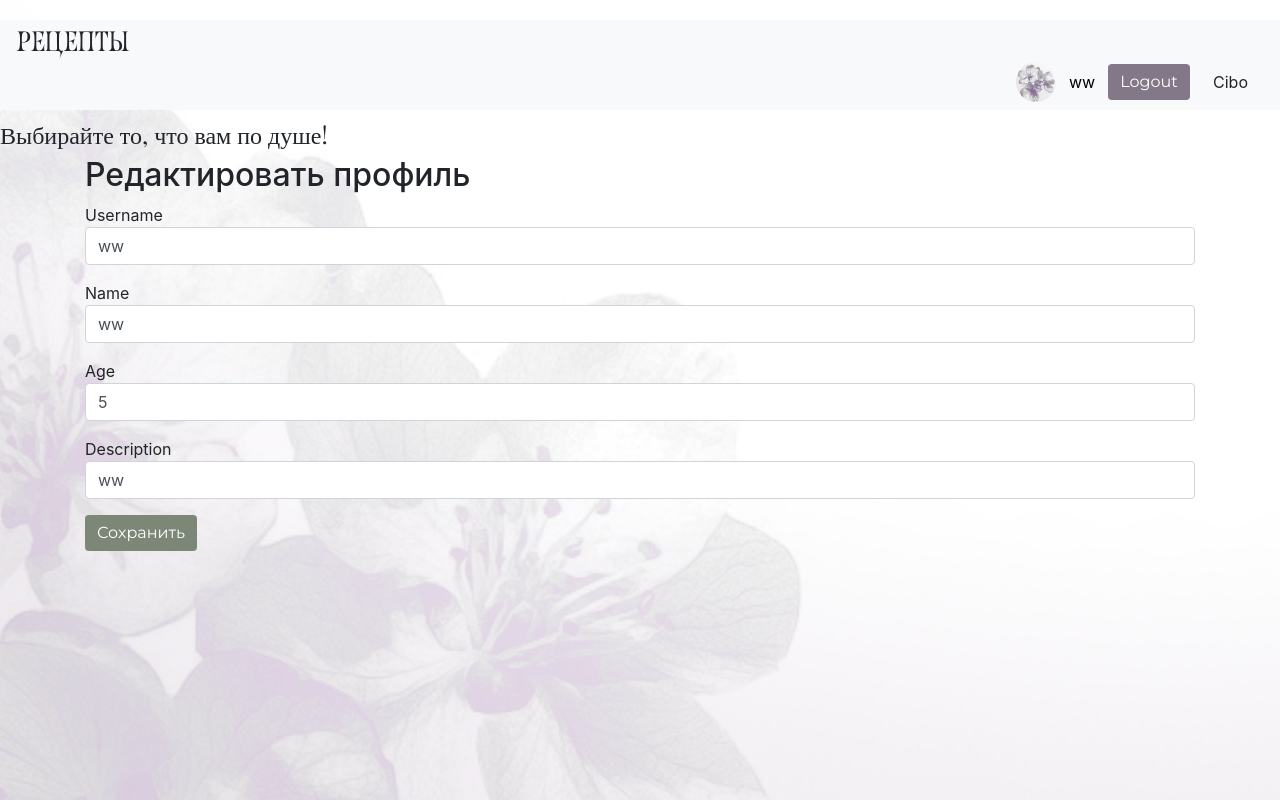
After one commit to alinabobob/cibo, a Flask app: page /edit_profile in a window 1280 px wide. The commit adds this page. Run offline with Flask 3, Linux system fonts and the light colour scheme; a user stored in the database is signed in; data comes from the database, SQL or seed files in the repository; both versions use the stored data as it was after the commit; some libraries are stand-ins or nearby versions.

Commit message:
Профиль

```diff
--- a/data/user.py
+++ b/data/user.py
@@ -14,6 +14,7 @@ class User(SqlAlchemyBase, UserMixin):
     age = sa.Column(sa.Integer, nullable=True)
     description = sa.Column(sa.String, nullable=True)
     hashed_password = sa.Column(sa.String, nullable=True)
+    avatar = sa.Column(sa.String, nullable=True)
 
     def set_password(self, password):
         self.hashed_password = generate_password_hash(password)
--- a/main.py
+++ b/main.py
@@ -1,5 +1,5 @@
 from flask import Flask, render_template, request, redirect
-from flask_login import LoginManager, login_user, logout_user, login_required
+from flask_login import LoginManager, login_user, logout_user, login_required, current_user
 from data.user import User
 from data.db_session import create_session
 from data import db_session
@@ -15,6 +15,11 @@ login_manager.init_app(app)
 def load_user(user_id):
     session = create_session()
     return session.get(User, user_id)
+
+
+@app.route('/')
+def b():
+    return render_template('base.html')
 
 
 @app.route('/logout')
@@ -57,6 +62,30 @@ def register():
     return render_template('register.html')
 
 
+@app.route('/profile/<int:user_id>')
+def profile(user_id):
+    session = create_session()
+    user = session.get(User, user_id)
+    if not user:
+        return "Пользователь не найден"
+    return render_template("profile.html", user=user, recipes=[])
+
+
+@app.route('/edit_profile', methods=['GET', 'POST'])
+@login_required
+def edit_profile():
+    session = create_session()
+    user = session.get(User, current_user.id)
+    if request.method == 'POST':
+        user.username = request.form.get('username')
+        user.name = request.form.get('name')
+        user.age = int(request.form.get('age'))
+        user.description = request.form.get('description')
+        session.commit()
+        return redirect(f'/profile/{user.id}')
+    return render_template('edit_profile.html', user=user)
+
+
 if __name__ == '__main__':
     db_session.global_init("db/cibo.sqlite")
     app.run(port=8080, host='127.0.0.1')
--- a/static/css/style.css
+++ b/static/css/style.css
@@ -5,6 +5,7 @@ body {
     background-color: #7d8778;
     color: white;
     border: none;
+    font-family: 'Montserrat', sans-serif;
 }
 .btn-custom-green:hover {
     background-color: #6c7568;
@@ -14,6 +15,7 @@ body {
     background-color: #827887;
     color: white;
     border: none;
+    font-family: 'Montserrat', sans-serif;
 }
 .btn-custom-purple:hover {
     background-color: #6f6673;
@@ -26,3 +28,63 @@ body {
 .logo-text {
     font-family: 'Roshcha', serif !important;
 }
+body {
+    background-image: url('/static/img/fon.png');
+    background-size: cover;
+    background-repeat: no-repeat;
+    background-position: center;
+    background-attachment: fixed;
+}
+header h4 {
+    font-family: 'Playfair Display', serif;
+    font-size: 22px;
+    margin-top: 10px;
+}
+.navbar .d-flex.align-items-center {
+    margin-left: 500px;
+    gap: 5px;
+}
+.profile-container {
+    display: flex;
+    gap: 20px;
+}
+.profile-left {
+    width: 30%;
+}
+.profile-avatar {
+    width: 120px;
+    height: 120px;
+    border-radius: 50%;
+    object-fit: cover;
+    border: 3px solid #7d8778;
+    padding: 2px;
+}
+.nav-avatar {
+    width: 40px;
+    height: 40px;
+    border-radius: 50%;
+    object-fit: cover;
+    border: 2px solid #7d8778;
+}
+.profile-right {
+    width: 70%;
+    background-color: #7d8778;
+    padding: 20px;
+    border-radius: 10px;
+}
+.user-link {
+    text-decoration: none;
+    color: black;
+}
+.user-link:hover {
+    color: black;
+}
+.no-recipes {
+    text-align: center;
+    color: white;
+    font-size: 18px;
+}
+.add-recipe-btn {
+    margin-top: 15px;
+    text-align: center;
+}
--- a/templates/base.html
+++ b/templates/base.html
@@ -8,6 +8,7 @@
           integrity="sha384-Vkoo8x4CGsO3+Hhxv8T/Q5PaXtkKtu6ug5TOeNV6gBiFeWPGFN9MuhOf23Q9Ifjh"
           crossorigin="anonymous">
     <link rel="stylesheet" href="{{ url_for('static', filename='css/style.css') }}">
+    <link href="https://fonts.googleapis.com/css2?family=Montserrat&family=Playfair+Display&display=swap" rel="stylesheet">
     <title>{{ title }}</title>
 </head>
 <body>
@@ -16,18 +17,22 @@
         <h3 class="mb-0 logo-text">Рецепты</h3>
         <div class="d-flex align-items-center">
             {% if current_user.is_authenticated %}
-            <span class="mr-3">
-                {{ current_user.name }} ({{ current_user.email }})
-            </span>
-            <a href="/logout" class="btn btn-danger">Logout</a>
+                 <a href="/profile/{{ current_user.id }}" class="d-flex align-items-center user-link">
+                     <img src="{{ url_for('static', filename=current_user.avatar or 'img/base_av.png') }}"
+                          style="width:40px; height:40px; border-radius:50%; object-fit:cover; margin-right:8px;">
+                     <span class="mr-2">
+                         {{ current_user.name }}
+                     </span>
+                 </a>
+                 <a href="/logout" class="btn btn-custom-purple">Logout</a>
         {% else %}
-            <a href="/register" class="btn btn-custom-green mr-2">Register</a>
+            <a href="/register" class="btn btn-custom-green">Register</a>
             <a href="/login" class="btn btn-custom-purple">Sign in</a>
         {% endif %}
         </div>
         <span class="mr-3">Cibo</span>
     </nav>
-    <h4>Выбирайте то, что вам по душе!</h4>
+    <h4 class="header h4">Выбирайте то, что вам по душе!</h4>
 </header>
 <main role="main" class="container">
     {% block content %}{% endblock %}
--- /dev/null
+++ b/templates/edit_profile.html
@@ -0,0 +1,16 @@
+{% extends "base.html" %}
+
+{% block content %}
+<h2>Редактировать профиль</h2>
+<form method="post">
+    <p>Username<br>
+    <input type="text" name="username" value="{{ user.username }}" class="form-control"></p>
+    <p>Name<br>
+    <input type="text" name="name" value="{{ user.name }}" class="form-control"></p>
+    <p>Age<br>
+    <input type="number" name="age" value="{{ user.age }}" class="form-control"></p>
+    <p>Description<br>
+    <input type="text" name="description" value="{{ user.description }}" class="form-control"></p>
+    <button class="btn btn-custom-green">Сохранить</button>
+</form>
+{% endblock %}
--- a/templates/register.html
+++ b/templates/register.html
@@ -34,6 +34,9 @@
     <p>
         <button type="submit" class="btn btn-custom-green">Submit</button>
     </p>
+    <p>
+        <button type="submit" class="btn btn-custom-green">Continue as a guest</button>
+    </p>
     {% if message %}
         <div class="alert alert-danger">{{ message }}</div>
     {% endif %}
```
Also changed, not shown: templates/profile.html (added, +43 -0 lines), db/cibo.sqlite, static/img/base_av.png (added), static/img/fon.png (added).
